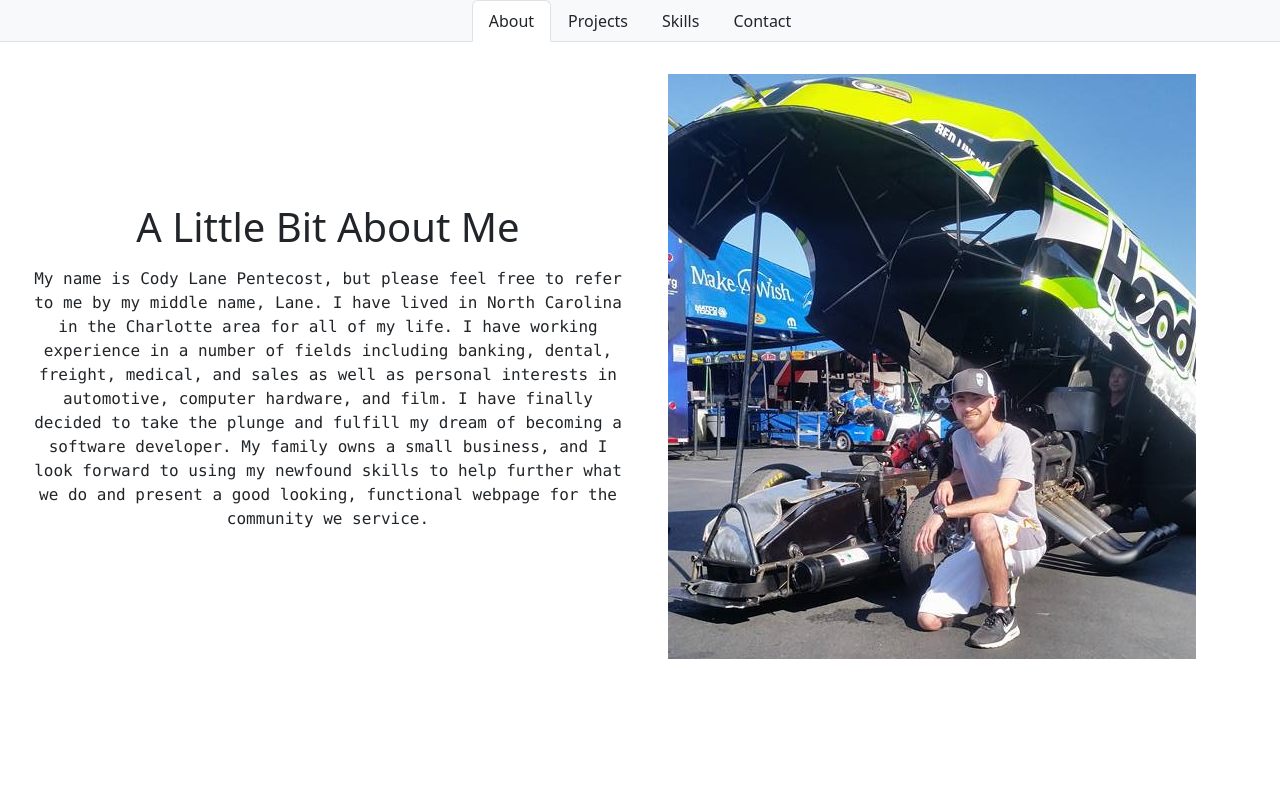
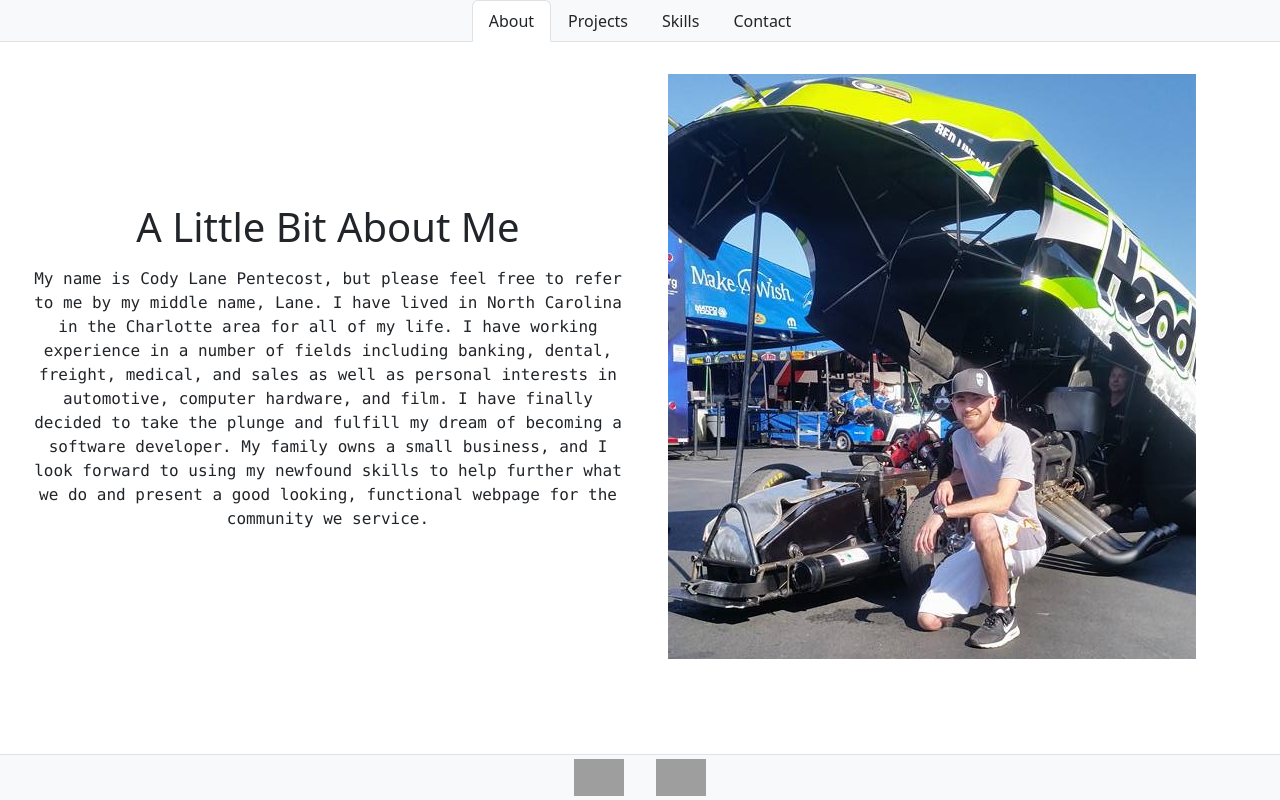
Before and after one commit to Project-Faust/portfolio-redux, a React (Create React App) app: page / in a window 1280 px wide. Built offline with nearby package versions, Linux system fonts and the light colour scheme; grey boxes are pictures that could not be loaded.

Commit message:
updated imports per file structure change

```diff
--- a/src/App.js
+++ b/src/App.js
@@ -4,6 +4,7 @@ import Contact from "./components/Contact/index.js";
 import Navbar from "./components/Navbar/index.js";
 import Projects from "./components/Projects/index.js";
 import Skills from "./components/Resume/index.js";
+import Footer from "./components/Footer/index.js";
 import './App.css';
 
 export default function App() {
@@ -29,7 +30,7 @@ export default function App() {
         {currentNav === navLinks[2] && <Skills></Skills>}
         {currentNav === navLinks[3] && <Contact></Contact>}
       </main>
-      {/* <Footer></Footer> */}
+      <Footer></Footer>
     </div>
   );
 };
```
